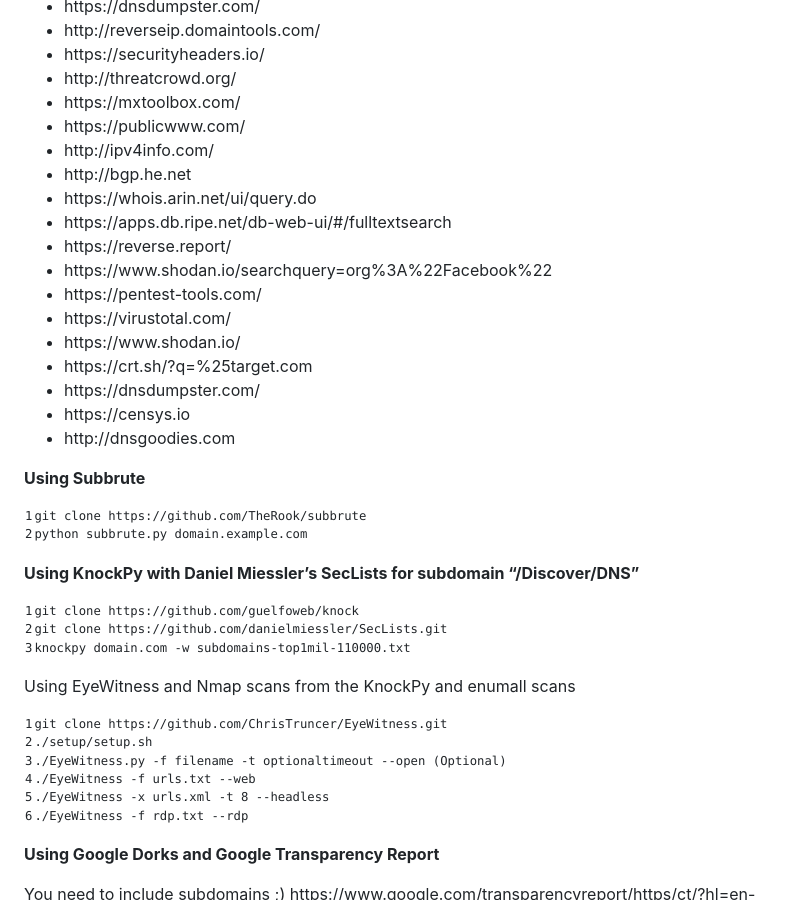
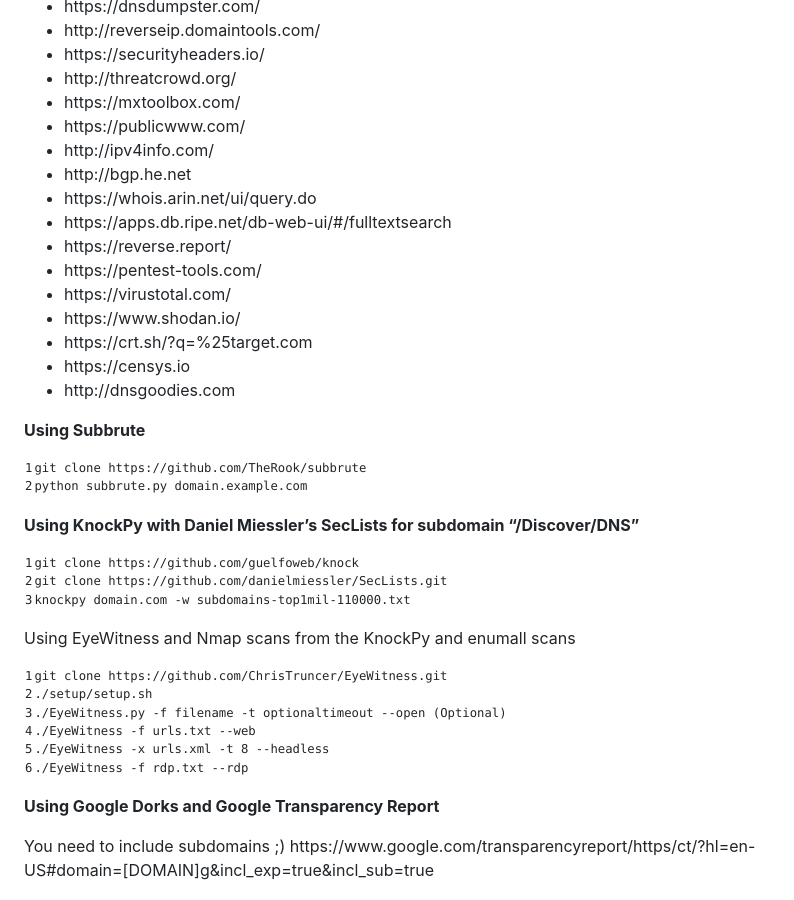
Before and after one commit to Spy0x7/Spy0x7.github.io, a Jekyll site: the page built from _posts/2021-08-7-Bounty.md, in a window 1280 px wide and 900 px high, scrolled down 2895 px. Shown: the whole window, without its empty margins (0-794 px from the left). Built offline with Jekyll 4.4.1, drawn with Linux system fonts in a browser that asks for light colours; nearby versions of some CDN libraries; comment, search, counter and statistics services are not loaded; some of the changed lines change nothing that is shown.

Commit message:
Update 2021-08-7-Bounty.md

```diff
--- a/_posts/2021-08-7-Bounty.md
+++ b/_posts/2021-08-7-Bounty.md
@@ -84,12 +84,10 @@
 - https://whois.arin.net/ui/query.do
 - https://apps.db.ripe.net/db-web-ui/#/fulltextsearch
 - https://reverse.report/
-- https://www.shodan.io/searchquery=org%3A%22Facebook%22
 - https://pentest-tools.com/
 - https://virustotal.com/
 - https://www.shodan.io/
 - https://crt.sh/?q=%25target.com
-- https://dnsdumpster.com/
 - https://censys.io
 - http://dnsgoodies.com
 
```
